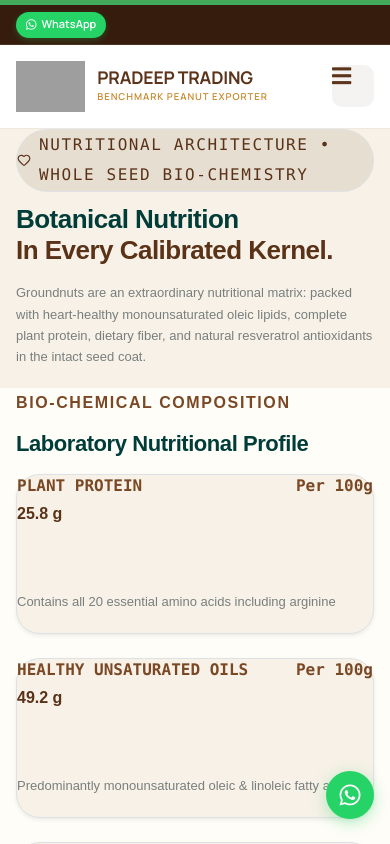
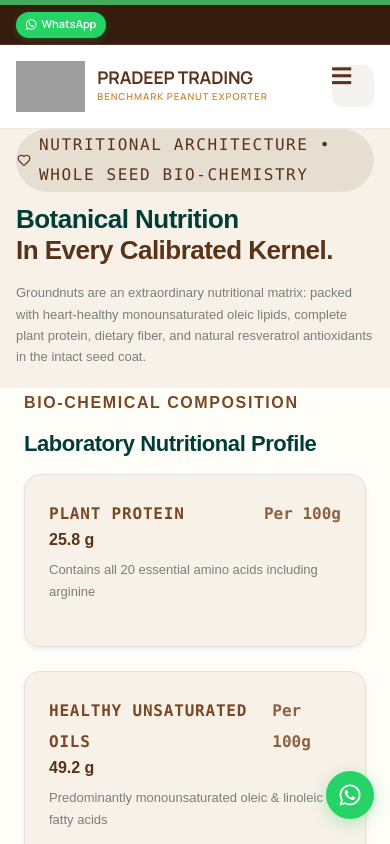
Before and after one commit to SujalR0504/pradeep-co, a Next.js app: page /health-benefits in a window 390 px wide. Shown: the top 844 px of the page. Built offline with nearby package versions, Linux system fonts and the light colour scheme; grey boxes are pictures that could not be loaded; a web font is replaced by a local one.

Commit message:
Reduce font size and spacing in Laboratory Nutritional Profile section

```diff
--- a/src/app/health-benefits/page.tsx
+++ b/src/app/health-benefits/page.tsx
@@ -74,33 +74,33 @@ export default function HealthBenefitsPage() {
       </section>
 
       {/* 6 Metric Nutrition Cards */}
-      <section className="py-12 sm:py-16 border-b border-[#5A3218]/15 bg-[#FFFDF8]">
-        <div className="site-container max-w-[1280px] mx-auto">
-          <div className="max-w-2xl mb-8 sm:mb-12 text-left">
-            <span className="text-[11px] sm:text-xs font-mono tracking-widest text-[#7A4824] uppercase font-bold block mb-2">
+      <section className="py-10 sm:py-12 border-b border-[#5A3218]/15 bg-[#FFFDF8]">
+        <div className="site-container max-w-[1280px] mx-auto px-4 sm:px-6">
+          <div className="max-w-2xl mb-6 sm:mb-8 text-left">
+            <span className="text-[10px] sm:text-[11px] font-mono tracking-widest text-[#7A4824] uppercase font-bold block mb-1">
               BIO-CHEMICAL COMPOSITION
             </span>
-            <h2 className="font-serif text-2xl sm:text-3xl lg:text-4xl text-[#2E2117] font-bold tracking-tight break-words">
+            <h2 className="font-serif text-xl sm:text-2xl lg:text-3xl text-[#2E2117] font-bold tracking-tight break-words">
               Laboratory Nutritional Profile
             </h2>
           </div>
 
-          <div className="grid grid-cols-1 sm:grid-cols-2 lg:grid-cols-3 gap-6">
+          <div className="grid grid-cols-1 sm:grid-cols-2 lg:grid-cols-3 gap-4 sm:gap-5">
             {NUTRITION_FACTS.map((fact, idx) => (
               <div
                 key={idx}
-                className="p-6 rounded-3xl bg-[#F7F1E7] border border-[#5A3218]/15 shadow-sm flex flex-col justify-between min-h-[160px]"
+                className="p-4 sm:p-5 rounded-2xl bg-[#F7F1E7] border border-[#5A3218]/15 shadow-sm flex flex-col justify-between min-h-[135px]"
               >
                 <div>
-                  <div className="flex items-center justify-between text-xs font-mono text-[#7A4824] font-semibold">
-                    <span>{fact.label.toUpperCase()}</span>
-                    <span>{fact.unit}</span>
+                  <div className="flex items-center justify-between text-[10px] sm:text-[11px] font-mono text-[#7A4824] font-semibold">
+                    <span className="tracking-wider">{fact.label.toUpperCase()}</span>
+                    <span className="opacity-85">{fact.unit}</span>
                   </div>
-                  <div className="font-serif text-3xl font-bold text-[#5A3218] mt-2">
+                  <div className="font-serif text-xl sm:text-2xl font-bold text-[#5A3218] mt-1.5 mb-2">
                     {fact.val}
                   </div>
                 </div>
-                <p className="text-xs font-sans text-[#2E2117]/80 pt-3 border-t border-[#5A3218]/10 font-normal leading-relaxed">
+                <p className="text-[11px] sm:text-xs font-sans text-[#2E2117]/75 pt-2.5 border-t border-[#5A3218]/10 font-normal leading-relaxed">
                   {fact.note}
                 </p>
               </div>
```
